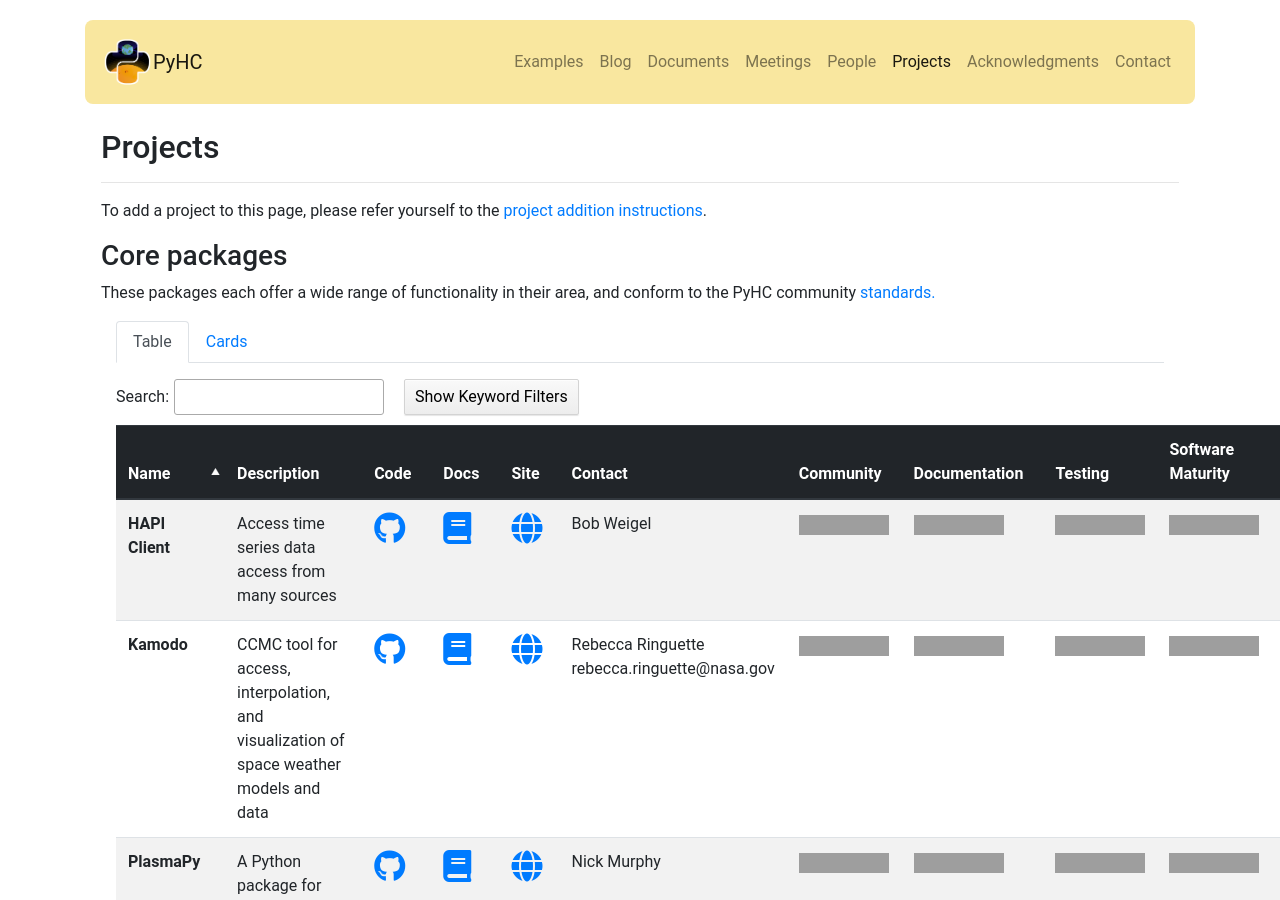
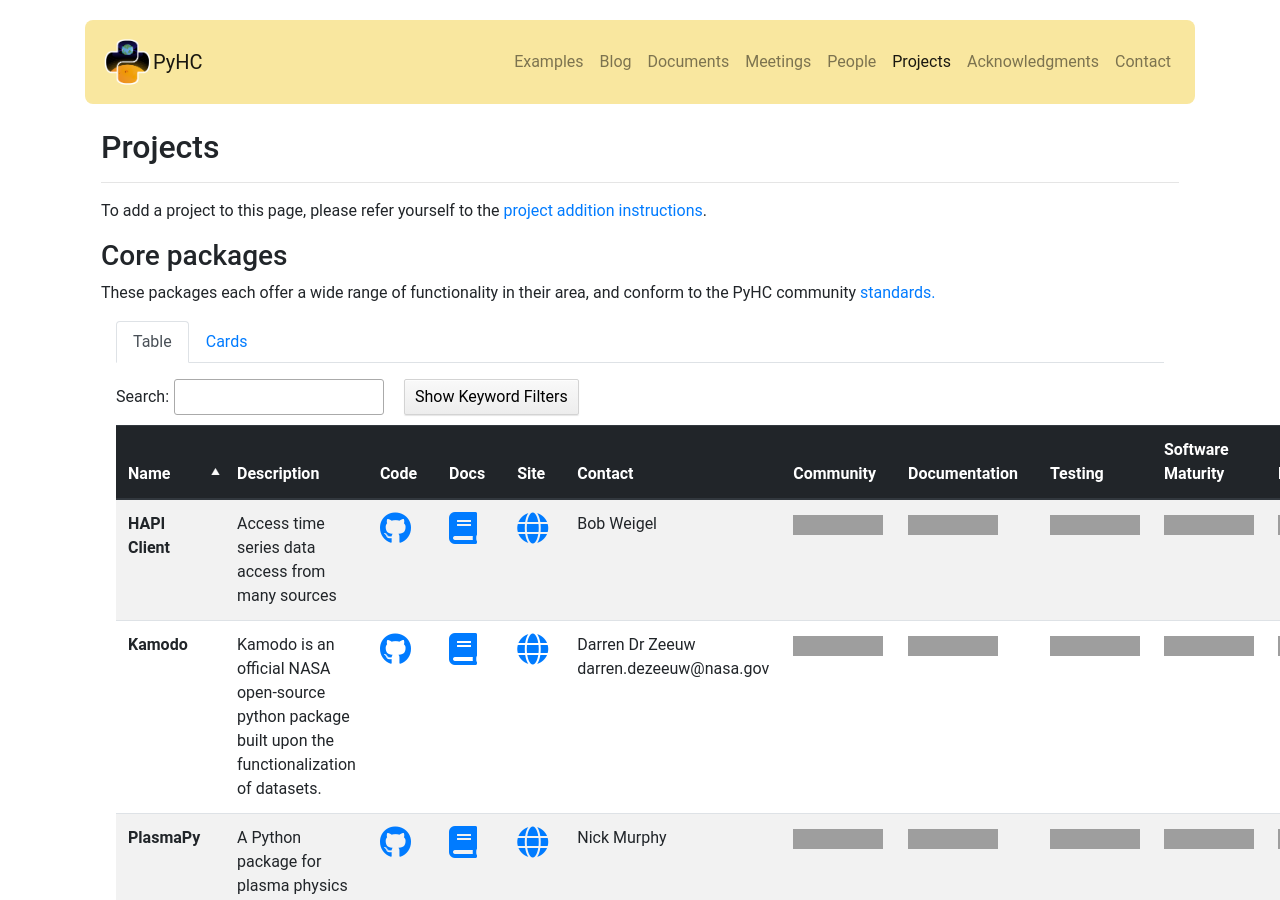
Before and after one commit to heliophysicsPy/heliophysicsPy.github.io, a Jekyll site: the page built from _pages/projects.html, in a window 1280 px wide and 900 px high, cut to the strip 0-900 px from the top of the window. Built offline with Jekyll 4.4.1, drawn with Linux system fonts in a browser that asks for light colours; nearby versions of some CDN libraries; grey boxes are pictures that could not be loaded.

Commit message:
Updating Kamodo info
New documentation website, new contact info, and updated badge statuses.

```diff
--- a/_data/projects_core.yml
+++ b/_data/projects_core.yml
@@ -72,15 +72,15 @@
 - name: "Kamodo"
   url: "https://ccmc.gsfc.nasa.gov/tools/kamodo/"
   code: "https://github.com/nasa/Kamodo"
-  docs: "https://github.com/nasa/Kamodo/tree/master/docs"
-  description: "CCMC tool for access, interpolation, and visualization of space weather models and data"
+  docs: "https://nasa.github.io/Kamodo/"
+  description: "Kamodo is an official NASA open-source python package built upon the functionalization of datasets."
   logo: "https://drive.google.com/uc?id=1xJNjL-OJvk1xXDZ5SCYfFazz1J6ck0fg"
-  contact: "Rebecca Ringuette rebecca.ringuette@nasa.gov"
+  contact: "Darren Dr Zeeuw darren.dezeeuw@nasa.gov"
   keywords: ["2D_graphics","3D_graphics","adelphi","amgeo","ascii","coordinates","csv","ctipe","data_access","data_retrieval","enlil","gamera","general","geospace","gitm","hapi","heliosphere","interactive","ionosphere_thermosphere_mesosphere","iri","line_plots","local","magnetosphere","multidimensional","netcdf","openggcm","orbit","orbit","plotting","remote","sami3","solar","superdarn","swmf","tiegcm","time","waccmx","web_service"]
   community: ["https://img.shields.io/badge/Partially%20met-orange.svg", "Partially met"]
-  documentation: ["https://img.shields.io/badge/Partially%20met-orange.svg", "Partially met"]
+  documentation: ["https://img.shields.io/badge/Good-brightgreen.svg", "Good"]
   testing: ["https://img.shields.io/badge/Partially%20met-orange.svg", "Partially met"]
-  software_maturity: ["https://img.shields.io/badge/Requires%20improvement-red.svg", "Requires improvement"]
+  software_maturity: ["https://img.shields.io/badge/Good-brightgreen.svg", "Good"]
   python3: ["https://img.shields.io/badge/Good-brightgreen.svg", "Good"]
   license: ["https://img.shields.io/badge/Good-brightgreen.svg", "Good"]
 
```
